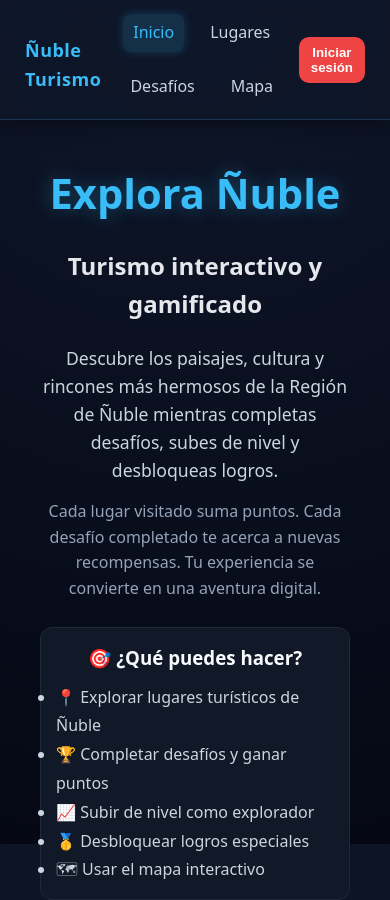
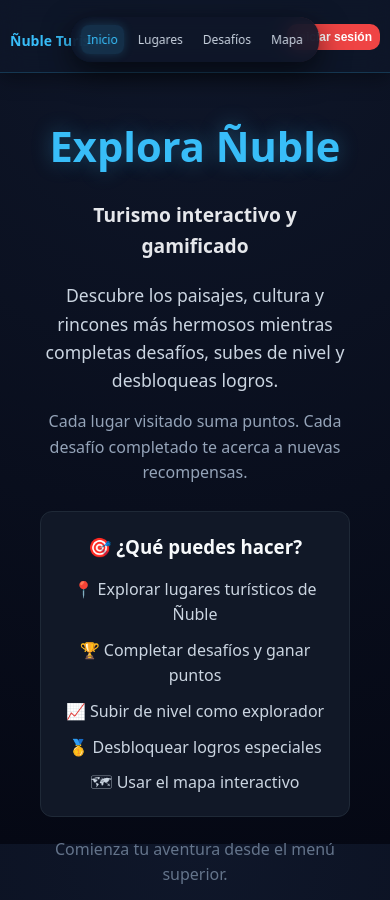
Before and after one commit to belen-sosaa/nuble-turismo, a React (Vite) app: page / in a window 390 px wide. Shown: the top 900 px of the page. Built offline with nearby package versions, Linux system fonts and the light colour scheme.

Commit message:
Casi lista

```diff
--- a/src/components/Navbar.jsx
+++ b/src/components/Navbar.jsx
@@ -10,7 +10,7 @@ function Navbar({ setShowAuth }) {
   const nivel = user ? Math.floor((user.puntos || 0) / 100) + 1 : 0;
   const progreso = user ? user.puntos % 100 : 0;
 
-  // Cerrar dropdown al hacer click afuera
+  // cerrar dropdown
   useEffect(() => {
     const handleClick = (e) => {
       if (ref.current && !ref.current.contains(e.target)) {
@@ -24,77 +24,79 @@ function Navbar({ setShowAuth }) {
   return (
     <nav className="navbar-pro">
 
-      {/* IZQUIERDA */}
+      {/* LOGO */}
       <div className="navbar-left">
         <h2>Ñuble Turismo</h2>
       </div>
 
-      {/* CENTRO */}
+      {/* MENÚ */}
       <div className="navbar-center">
-        <NavLink to="/" className={({ isActive }) => isActive ? "active" : ""}>Inicio</NavLink>
-        <NavLink to="/lugares" className={({ isActive }) => isActive ? "active" : ""}>Lugares</NavLink>
-        <NavLink to="/desafios" className={({ isActive }) => isActive ? "active" : ""}>Desafíos</NavLink>
-        <NavLink to="/mapa" className={({ isActive }) => isActive ? "active" : ""}>Mapa</NavLink>
+        <NavLink to="/" end className={({ isActive }) => isActive ? "active" : ""}>
+          Inicio
+        </NavLink>
+
+        <NavLink to="/lugares" className={({ isActive }) => isActive ? "active" : ""}>
+          Lugares
+        </NavLink>
+
+        <NavLink to="/desafios" className={({ isActive }) => isActive ? "active" : ""}>
+          Desafíos
+        </NavLink>
+
+        <NavLink to="/mapa" className={({ isActive }) => isActive ? "active" : ""}>
+          Mapa
+        </NavLink>
       </div>
 
-      {/* DERECHA */}
-      <div ref={ref} style={{ position: "relative", textAlign: "right" }}>
+      {/* USUARIO */}
+      <div ref={ref} className="navbar-user">
 
         {user ? (
           <>
-            {/* BOTÓN USUARIO */}
+            {/* BOTÓN */}
             <button
-              className="button-small"
+              className="user-btn"
               onClick={() => setOpen(!open)}
-              style={{ display: "flex", alignItems: "center", gap: "8px" }}
             >
-              {/* Avatar */}
-              <span style={{
-                background: "#38bdf8",
-                borderRadius: "50%",
-                width: "28px",
-                height: "28px",
-                display: "flex",
-                alignItems: "center",
-                justifyContent: "center",
-                fontWeight: "bold"
-              }}>
-                {user.email[0].toUpperCase()}
-              </span>
+              {/* AVATAR */}
+              <div className="avatar">
+                {user.email?.[0]?.toUpperCase()}
+              </div>
 
-              Nivel {nivel} • {user.puntos || 0} pts ▾
+              <div className="user-info">
+                <span className="nivel">Nivel {nivel}</span>
+                <span className="puntos">{user.puntos || 0} pts</span>
+              </div>
+
+              <span className={`arrow ${open ? "open" : ""}`}>▾</span>
             </button>
 
-            {/* BARRA PROGRESO */}
-            <div style={{
-              width: "140px",
-              height: "6px",
-              background: "#1f2937",
-              borderRadius: "10px",
-              marginTop: "6px",
-              marginLeft: "auto"
-            }}>
-              <div style={{
-                width: `${progreso}%`,
-                height: "100%",
-                background: "#38bdf8",
-                borderRadius: "10px"
-              }} />
+            {/* PROGRESO */}
+            <div className="mini-progress">
+              <div style={{ width: `${progreso}%` }} />
             </div>
 
             {/* DROPDOWN */}
             {open && (
               <div className="dropdown-user">
-                <p>{user.email}</p>
-                <p>Nivel {nivel}</p>
-                <p>{user.puntos || 0} puntos</p>
+                <p className="email">{user.email}</p>
 
-                <button onClick={logout}>Cerrar sesión</button>
+                <div className="dropdown-stats">
+                  <span>Nivel {nivel}</span>
+                  <span>{user.puntos || 0} puntos</span>
+                </div>
+
+                <button onClick={logout}>
+                  Cerrar sesión
+                </button>
               </div>
             )}
           </>
         ) : (
-          <button className="button-small" onClick={() => setShowAuth(true)}>
+          <button
+            className="button-small"
+            onClick={() => setShowAuth(true)}
+          >
             Iniciar sesión
           </button>
         )}
--- a/src/pages/Home.jsx
+++ b/src/pages/Home.jsx
@@ -1,7 +1,21 @@
 function Home() {
   return (
-    <div style={{ padding: "40px", textAlign: "center", maxWidth: "800px", margin: "auto" }}>
-
+    <div
+      style={{
+        minHeight: "85vh",
+        display: "flex",
+        justifyContent: "center",
+        alignItems: "center"
+      }}
+    >
+      <div
+        style={{
+          padding: "40px",
+          textAlign: "center",
+          maxWidth: "800px",
+          margin: "auto"
+        }}
+      >
         <h1 style={{ fontSize: "2.6rem", marginBottom: "10px", color: "#38bdf8" }}>
           Explora Ñuble
         </h1>
@@ -11,38 +25,52 @@ function Home() {
         </h2>
 
         <p style={{ fontSize: "1.1rem", color: "#cbd5e1", marginBottom: "15px" }}>
-        Descubre los paisajes, cultura y rincones más hermosos de la Región de Ñuble
-        mientras completas desafíos, subes de nivel y desbloqueas logros.
+          Descubre los paisajes, cultura y rincones más hermosos mientras completas
+          desafíos, subes de nivel y desbloqueas logros.
         </p>
 
         <p style={{ fontSize: "1rem", color: "#94a3b8", marginBottom: "25px" }}>
           Cada lugar visitado suma puntos. Cada desafío completado te acerca a nuevas
-        recompensas. Tu experiencia se convierte en una aventura digital.
+          recompensas.
         </p>
 
-      <div style={{
-        padding: "15px",
+        <div
+          style={{
+            padding: "20px",
             background: "#111827",
             border: "1px solid #1f2937",
             borderRadius: "12px",
             marginBottom: "20px"
-      }}>
-        <h3 style={{ color: "#f8fafc", marginBottom: "10px" }}>
+          }}
+        >
+          <h3 style={{ color: "#f8fafc", marginBottom: "15px" }}>
             🎯 ¿Qué puedes hacer?
           </h3>
-        <ul style={{ textAlign: "left", color: "#cbd5e1", lineHeight: "1.8" }}>
-          <li>📍 Explorar lugares turísticos de Ñuble</li>
-          <li>🏆 Completar desafíos y ganar puntos</li>
-          <li>📈 Subir de nivel como explorador</li>
-          <li>🥇 Desbloquear logros especiales</li>
-          <li>🗺 Usar el mapa interactivo</li>
+
+          {/* 👇 CAMBIO CLAVE */}
+          <ul
+            style={{
+              listStyle: "none",
+              padding: 0,
+              display: "flex",
+              flexDirection: "column",
+              gap: "10px",
+              alignItems: "center",
+              color: "#cbd5e1"
+            }}
+          >
+            <li style={{ transition: "0.2s"}}>📍 Explorar lugares turísticos de Ñuble</li>
+            <li style={{ transition: "0.2s"}}>🏆 Completar desafíos y ganar puntos</li>
+            <li style={{ transition: "0.2s"}}>📈 Subir de nivel como explorador</li>
+            <li style={{ transition: "0.2s"}}>🥇 Desbloquear logros especiales</li>
+            <li style={{ transition: "0.2s"}}>🗺 Usar el mapa interactivo</li>
           </ul>
         </div>
 
         <p style={{ color: "#64748b" }}>
-        Comienza tu aventura desde el menú superior y conviértete en un explorador de Ñuble.
+          Comienza tu aventura desde el menú superior.
         </p>
-
+      </div>
     </div>
   );
 }
--- a/src/styles.css
+++ b/src/styles.css
@@ -8,11 +8,17 @@
   box-sizing: border-box;
 }
 
+html {
+  scroll-behavior: smooth;
+  -webkit-tap-highlight-color: transparent;
+}
+
 body {
   font-family: system-ui, -apple-system, Segoe UI, Roboto, sans-serif;
   background: radial-gradient(circle at top, #0f172a, #050814);
   color: #e5e7eb;
   line-height: 1.6;
+  overscroll-behavior: none;
 }
 
 /* =========================
@@ -43,7 +49,7 @@ h2 {
 }
 
 /* =========================
-   NAVBAR GLASS PRO
+   NAVBAR (PRO + APP)
 ========================= */
 
 .navbar-pro {
@@ -66,7 +72,6 @@ h2 {
 .navbar-left h2 {
   color: #38bdf8;
   font-size: 18px;
-  letter-spacing: 0.5px;
 }
 
 /* LINKS */
@@ -110,7 +115,6 @@ h2 {
 }
 
 .button {
-  margin-top: 10px;
   padding: 10px 14px;
   background: linear-gradient(135deg, #2563eb, #38bdf8);
   color: white;
@@ -119,22 +123,16 @@ h2 {
 
 .button:hover {
   transform: translateY(-2px) scale(1.02);
-  filter: brightness(1.1);
 }
 
 .button:active {
-  transform: scale(0.97);
-}
-
-.button:disabled {
-  background: #374151;
-  cursor: not-allowed;
+  transform: scale(0.96);
 }
 
 .button-small {
   background: #ef4444;
   color: white;
-  padding: 8px 12px;
+  padding: 7px 10px;
 }
 
 .button-small:hover {
@@ -153,7 +151,7 @@ h2 {
 }
 
 /* =========================
-   CARDS (MEJORADAS)
+   CARDS
 ========================= */
 
 .card {
@@ -161,7 +159,6 @@ h2 {
   border: 1px solid rgba(56, 189, 248, 0.15);
   border-radius: 16px;
   overflow: hidden;
-
   backdrop-filter: blur(6px);
 
   transition: all 0.3s ease;
@@ -169,7 +166,7 @@ h2 {
 }
 
 .card:hover {
-  transform: translateY(-6px) scale(1.01);
+  transform: translateY(-6px);
   border-color: #38bdf8;
   box-shadow: 0 20px 40px rgba(56, 189, 248, 0.2);
 }
@@ -189,11 +186,6 @@ h2 {
   padding: 15px;
 }
 
-.card-content h3 {
-  color: #f1f5f9;
-  margin-bottom: 8px;
-}
-
 .card-content p {
   color: #94a3b8;
   font-size: 0.95rem;
@@ -209,7 +201,6 @@ h2 {
   background: #1f2937;
   border-radius: 10px;
   overflow: hidden;
-  margin: 12px 0;
 }
 
 .progress-fill {
@@ -219,42 +210,7 @@ h2 {
 }
 
 /* =========================
-   LOGROS
-========================= */
-
-.logro-bloqueado {
-  background: #0f172a;
-  opacity: 0.6;
-}
-
-.logro-desbloqueado {
-  background: #14532d;
-  border: 1px solid #22c55e;
-  box-shadow: 0 0 10px rgba(34, 197, 94, 0.3);
-}
-
-/* =========================
-   INPUTS
-========================= */
-
-input {
-  background: #0f172a;
-  border: 1px solid #334155;
-  color: white;
-  padding: 10px;
-  border-radius: 8px;
-  margin: 6px 0;
-  width: 260px;
-  transition: 0.2s;
-}
-
-input:focus {
-  outline: 2px solid #38bdf8;
-  border-color: transparent;
-}
-
-/* =========================
-   DROPDOWN USER (MEJORADO)
+   DROPDOWN
 ========================= */
 
 .dropdown-user {
@@ -266,7 +222,6 @@ input:focus {
   border-radius: 12px;
   padding: 12px;
   width: 180px;
-  color: white;
 
   backdrop-filter: blur(10px);
   box-shadow: 0 10px 30px rgba(0,0,0,0.6);
@@ -277,16 +232,6 @@ input:focus {
 .dropdown-user button {
   margin-top: 8px;
   width: 100%;
-  background: #ef4444;
-  border: none;
-  padding: 6px;
-  border-radius: 6px;
-  color: white;
-  cursor: pointer;
-}
-
-.dropdown-user button:hover {
-  background: #dc2626;
 }
 
 /* =========================
@@ -296,7 +241,7 @@ input:focus {
 @keyframes fadeIn {
   from {
     opacity: 0;
-    transform: translateY(-5px);
+    transform: translateY(-6px);
   }
   to {
     opacity: 1;
@@ -305,16 +250,72 @@ input:focus {
 }
 
 /* =========================
-   RESPONSIVE
+   MOBILE APP MODE 🔥
 ========================= */
 
 @media (max-width: 600px) {
-  .navbar-center {
-    flex-wrap: wrap;
-    justify-content: center;
+
+  .container {
+    padding: 15px 12px;
   }
 
-  .container {
-    padding: 20px;
+  h1 {
+    font-size: 1.6rem;
+  }
+
+  h2 {
+    font-size: 1.2rem;
+  }
+
+  /* NAVBAR COMPACTA */
+  .navbar-pro {
+    padding: 10px;
+  }
+
+  .navbar-left h2 {
+    font-size: 14px;
+  }
+
+  /* MENU COMO APP */
+  .navbar-center {
+    position: fixed;
+    bottom: 10px;
+    left: 50%;
+    transform: translateX(-50%);
+
+    background: rgba(15, 23, 42, 0.9);
+    backdrop-filter: blur(10px);
+
+    padding: 8px 10px;
+    border-radius: 20px;
+
+    gap: 8px;
+
+    box-shadow: 0 10px 30px rgba(0,0,0,0.6);
+  }
+
+  .navbar-center a {
+    font-size: 12px;
+    padding: 5px 6px;
+  }
+
+  /* BOTONES */
+  .button {
+    font-size: 14px;
+    padding: 8px 10px;
+  }
+
+  .button-small {
+    font-size: 12px;
+    padding: 6px 8px;
+  }
+
+  /* CARDS */
+  .card img {
+    height: 140px;
+  }
+
+  .card-content {
+    padding: 12px;
   }
 }
```
Lines whose indentation alone changed are shown as unchanged.
